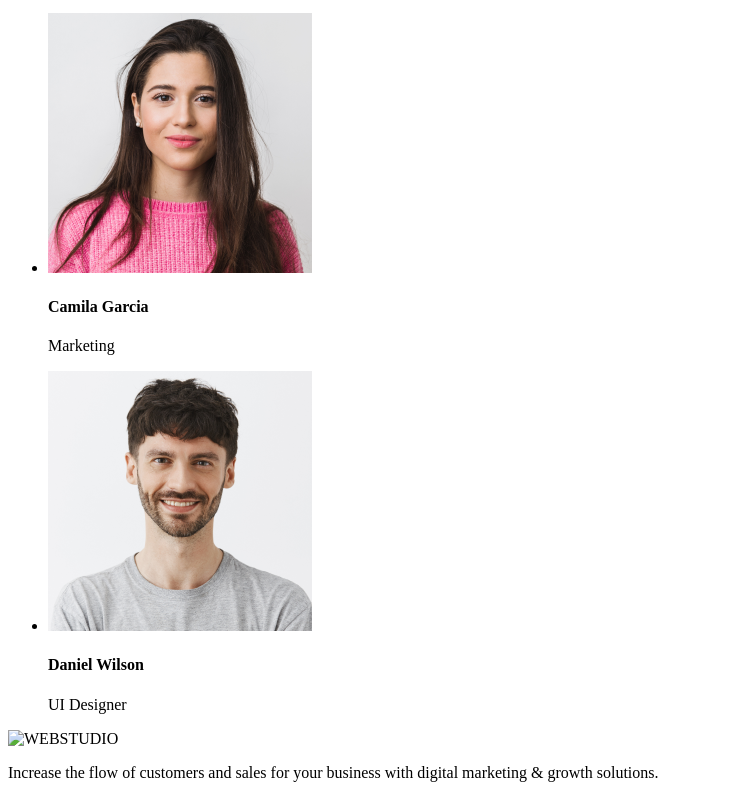
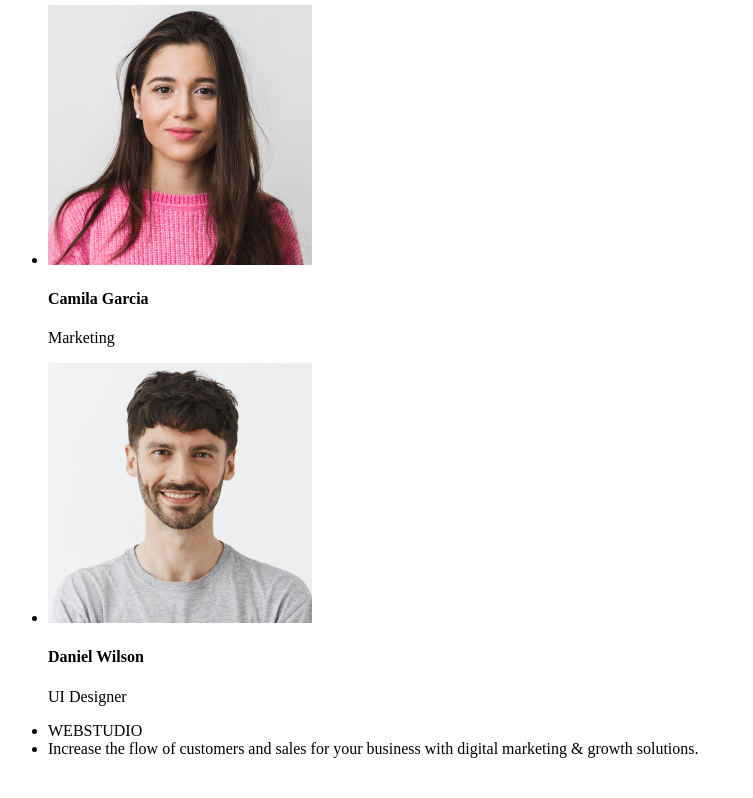
Before and after one commit to sergeyTurenko123/goit-markup-hw-01, a plain HTML site: page index.html in a window 1280 px wide. Shown: the part 1339-2137 px from the top of the page, without its empty margins (0-753 px from the left). After the commit the page ends 2113 px from the top, so only its background shows below. Drawn offline with Linux system fonts and the light colour scheme.

Commit message:
task is ready

```diff
--- a/index.html
+++ b/index.html
@@ -7,9 +7,9 @@
 </head>
 <body>
     <header>
-        <img src="" alt="WEBSTUDIO" />
         <nav>
             <ul>
+                <li>WEBSTUDIO</li>
                 <li>studio</li>
                 <li>Portfolio</li>
                 <li>Contacts</li>
@@ -64,8 +64,10 @@
         </section>
     </main>
     <footer>
-        <img src="" alt="WEBSTUDIO" />
-        <p>Increase the flow of customers and sales for your business with digital marketing & growth solutions.</p>
+        <ul>
+            <li>WEBSTUDIO</li>
+            <li>Increase the flow of customers and sales for your business with digital marketing & growth solutions.</li>
+        </ul>
     </footer>
 </body>
 
```
